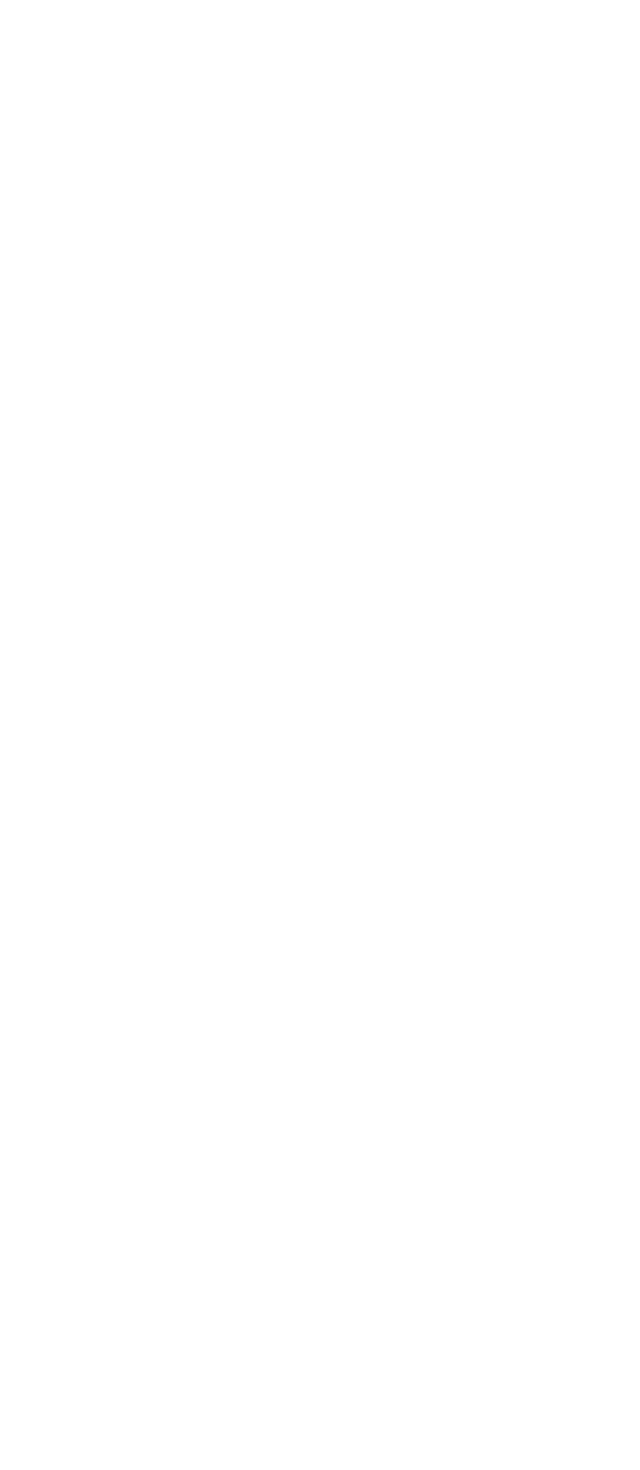
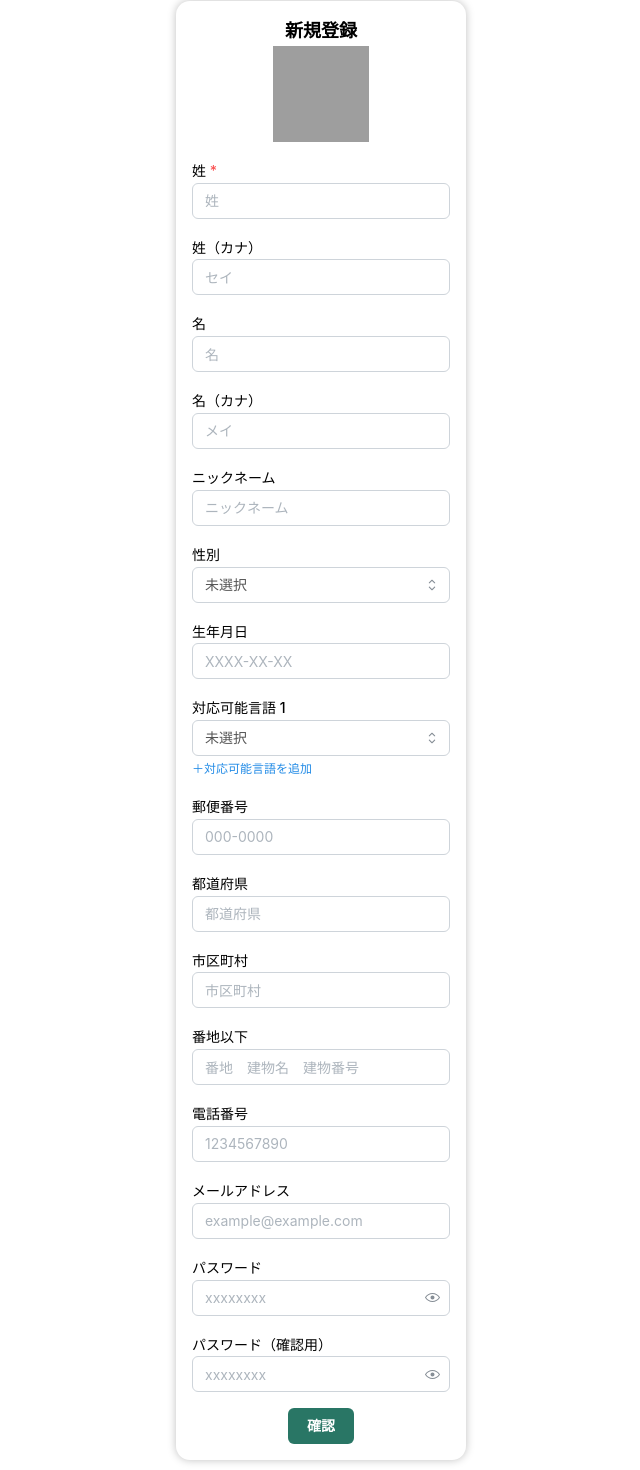
Before and after one commit to kabushikigaisya-kuwadatenoki/areafree-frontend, a Next.js app: page /register in a window 1280 px wide. Before the commit this address had no page. Shown: the part 83-1553 px from the top of the page, without its empty margins (319-959 px from the left). Before the commit the page ends 800 px from the top, so only its background shows below. Built offline with nearby package versions, Linux system fonts and the light colour scheme; grey boxes are pictures that could not be loaded.

Commit message:
会員登録UI作成

```diff
--- /dev/null
+++ b/app/(unauthenticated)/register/page.tsx
@@ -0,0 +1,274 @@
+'use client'
+import { Button, Group, NativeSelect, Paper, PasswordInput, Text, TextInput } from '@mantine/core'
+import { useForm } from '@mantine/form'
+import { useWindowScroll } from '@mantine/hooks'
+import Image from 'next/image'
+import { useRouter } from 'next/navigation'
+import React from 'react'
+import { useState } from 'react'
+
+// 色については後々テーマで設定します。
+
+export default function Page() {
+  const ProfileUpload = '/profileUpload.svg'
+  const [registerStatus, setRegisterStatus] = useState('register')
+  const [languageInputs, setLanguageInputs] = useState([{ id: Math.random(), value: '' }])
+  const [scroll, scrollTo] = useWindowScroll()
+  const router = useRouter()
+
+  const form = useForm({
+    initialValues: {
+      profileImage: '',
+      firstName: '',
+      firstNameKana: '',
+      lastName: '',
+      lastNameKana: '',
+      nickname: '',
+      gender: '',
+      birthday: '',
+      availableLanguages: [''],
+      postalCode: '',
+      province: '',
+      locality: '',
+      banchi: '',
+      phoneNumber: '',
+      email: '',
+      password: '',
+      confirmPassword: '',
+    },
+
+    validate: {
+      email: (value) => (/^\S+@\S+$/.test(value) ? null : 'メールアドレスを入力してください'),
+      password: (value) => (value.length >= 8 ? null : 'パスワードは8文字以上で入力してください'),
+      confirmPassword: (value, values) =>
+        value === values.password ? null : 'パスワードが一致しません',
+      phoneNumber: (value) => (/^\d{10,11}$/.test(value) ? null : '電話番号を入力してください'),
+      birthday: (value) =>
+        /^\d{4}-\d{2}-\d{2}$/.test(value) ? null : 'XXXX-XX-XXの形式で入力してください',
+    },
+  })
+
+  // 画像アップロードハンドラ
+  const handleImageUpload = (event: React.ChangeEvent<HTMLInputElement>) => {
+    const file = event.target.files?.[0] // オプショナルチェーンを使用してfilesへアクセス
+
+    if (file) {
+      form.setFieldValue('profileImage', URL.createObjectURL(file))
+    }
+  }
+
+  // 言語選択の追加ハンドラ
+  const addLanguageInput = () => {
+    setLanguageInputs([...languageInputs, { id: Math.random(), value: '' }])
+  }
+
+  // 言語選択の変更ハンドラ
+  const handleLanguageChange = (id: number, value: string) => {
+    setLanguageInputs(
+      languageInputs.map((input) => (input.id === id ? { ...input, value: value } : input)),
+    )
+  }
+
+  const handleScrollToTop = () => {
+    scrollTo({ y: 0 })
+  }
+
+  async function handleSubmit() {
+    if (registerStatus === 'register') {
+      setRegisterStatus('confirm')
+      handleScrollToTop()
+    }
+    await new Promise((resolve) => setTimeout(resolve, 1000))
+    router.push('/register/temporary')
+  }
+  return (
+    <>
+      <Paper shadow="lg" p="1rem" maw={290} mx="auto" my="2rem" radius="lg">
+        {registerStatus === 'register' && (
+          <Text size="lg" fw={700} ta="center">
+            新規登録
+          </Text>
+        )}
+        {registerStatus === 'confirm' && (
+          <Text size="lg" fw={700} ta="center">
+            登録情報確認
+          </Text>
+        )}
+        <form onSubmit={form.onSubmit(handleSubmit)}>
+          <input
+            type="file"
+            onChange={handleImageUpload}
+            style={{ display: 'none' }}
+            id="imageUpload"
+            disabled={registerStatus === 'confirm'}
+          />
+          <label htmlFor="imageUpload">
+            <Image
+              src={form.values.profileImage || ProfileUpload}
+              width="96"
+              height="96"
+              alt="プロフィール画像アップロードボタン"
+              style={{ margin: '0 auto', display: 'block', cursor: 'pointer' }}
+            />
+          </label>
+          <TextInput
+            label="姓"
+            {...form.getInputProps('lastName')}
+            mt="1rem"
+            placeholder="姓"
+            disabled={registerStatus === 'confirm'}
+            withAsterisk
+            styles={{ input: { opacity: '1', color: '#555' } }}
+          />
+          <TextInput
+            label="姓（カナ）"
+            {...form.getInputProps('lastNameKana')}
+            mt="1rem"
+            placeholder="セイ"
+            disabled={registerStatus === 'confirm'}
+            styles={{ input: { opacity: '1', color: '#555' } }}
+          />
+          <TextInput
+            label="名"
+            {...form.getInputProps('firstName')}
+            mt="1rem"
+            placeholder="名"
+            disabled={registerStatus === 'confirm'}
+            styles={{ input: { opacity: '1', color: '#555' } }}
+          />
+          <TextInput
+            label="名（カナ）"
+            {...form.getInputProps('firstNameKana')}
+            mt="1rem"
+            placeholder="メイ"
+            disabled={registerStatus === 'confirm'}
+            styles={{ input: { opacity: '1', color: '#555' } }}
+          />
+          <TextInput
+            label="ニックネーム"
+            {...form.getInputProps('nickname')}
+            mt="1rem"
+            placeholder="ニックネーム"
+            disabled={registerStatus === 'confirm'}
+            styles={{ input: { opacity: '1', color: '#555' } }}
+          />
+          <NativeSelect
+            label="性別"
+            {...form.getInputProps('gender')}
+            data={['未選択', '指定しない', '男性', '女性']}
+            disabled={registerStatus === 'confirm'}
+            styles={{ input: { opacity: '1', color: '#555' } }}
+            mt="1rem"
+          />
+          <TextInput
+            label="生年月日"
+            {...form.getInputProps('birthday')}
+            placeholder="XXXX-XX-XX"
+            mt="1rem"
+            disabled={registerStatus === 'confirm'}
+            styles={{ input: { opacity: '1', color: '#555' } }}
+          />
+          {languageInputs.map((input, index) => (
+            <NativeSelect
+              key={input.id}
+              label={`対応可能言語 ${index + 1}`}
+              value={input.value}
+              onChange={(event) => handleLanguageChange(input.id, event.currentTarget.value)}
+              data={['未選択', 'Japanese', 'Korean', 'English', 'Chinese']}
+              mt="1rem"
+              disabled={registerStatus === 'confirm'}
+              styles={{ input: { opacity: '1', color: '#555' } }}
+            />
+          ))}
+          {registerStatus !== 'confirm' && (
+            <Text onClick={addLanguageInput} c="blue" size="xs" mt={5}>
+              ＋対応可能言語を追加
+            </Text>
+          )}
+          {/* このテキストをクリックすると対応可能言語のNativeSelectが増える */}
+          <TextInput
+            label="郵便番号"
+            {...form.getInputProps('postalCode')}
+            mt="1rem"
+            placeholder="000-0000"
+            disabled={registerStatus === 'confirm'}
+            styles={{ input: { opacity: '1', color: '#555' } }}
+          />
+          <TextInput
+            label="都道府県"
+            {...form.getInputProps('province')}
+            mt="1rem"
+            placeholder="都道府県"
+            disabled={registerStatus === 'confirm'}
+            styles={{ input: { opacity: '1', color: '#555' } }}
+          />
+          <TextInput
+            label="市区町村"
+            {...form.getInputProps('locality')}
+            mt="1rem"
+            placeholder="市区町村"
+            disabled={registerStatus === 'confirm'}
+            styles={{ input: { opacity: '1', color: '#555' } }}
+          />
+          <TextInput
+            label="番地以下"
+            {...form.getInputProps('banchi')}
+            mt="1rem"
+            placeholder="番地　建物名　建物番号"
+            disabled={registerStatus === 'confirm'}
+            styles={{ input: { opacity: '1', color: '#555' } }}
+          />
+          <TextInput
+            label="電話番号"
+            {...form.getInputProps('phoneNumber')}
+            mt="1rem"
+            placeholder="1234567890"
+            disabled={registerStatus === 'confirm'}
+            styles={{ input: { opacity: '1', color: '#555' } }}
+          />
+          <TextInput
+            label="メールアドレス"
+            {...form.getInputProps('email')}
+            mt="1rem"
+            placeholder="example@example.com"
+            disabled={registerStatus === 'confirm'}
+            styles={{ input: { opacity: '1', color: '#555' } }}
+          />
+          <PasswordInput
+            label="パスワード"
+            {...form.getInputProps('password')}
+            mt="1rem"
+            placeholder="xxxxxxxx"
+            disabled={registerStatus === 'confirm'}
+            styles={{ input: { opacity: '1', color: '#555' } }}
+          />
+          <PasswordInput
+            label="パスワード（確認用）"
+            {...form.getInputProps('confirmPassword')}
+            mt="1rem"
+            placeholder="xxxxxxxx"
+            disabled={registerStatus === 'confirm'}
+            styles={{ input: { opacity: '1', color: '#555' } }}
+          />
+          <Group justify="center" mt="md">
+            {registerStatus !== 'confirm' && <Button type="submit">確認</Button>}
+            {registerStatus !== 'register' && (
+              <>
+                <Button
+                  variant="outline"
+                  onClick={() => {
+                    setRegisterStatus('register')
+                    handleScrollToTop()
+                  }}
+                >
+                  修正
+                </Button>
+                <Button type="submit">登録</Button>
+              </>
+            )}
+          </Group>
+        </form>
+      </Paper>
+    </>
+  )
+}
```
Also changed, not shown: app/(unauthenticated)/register/complete/page.tsx (added).
